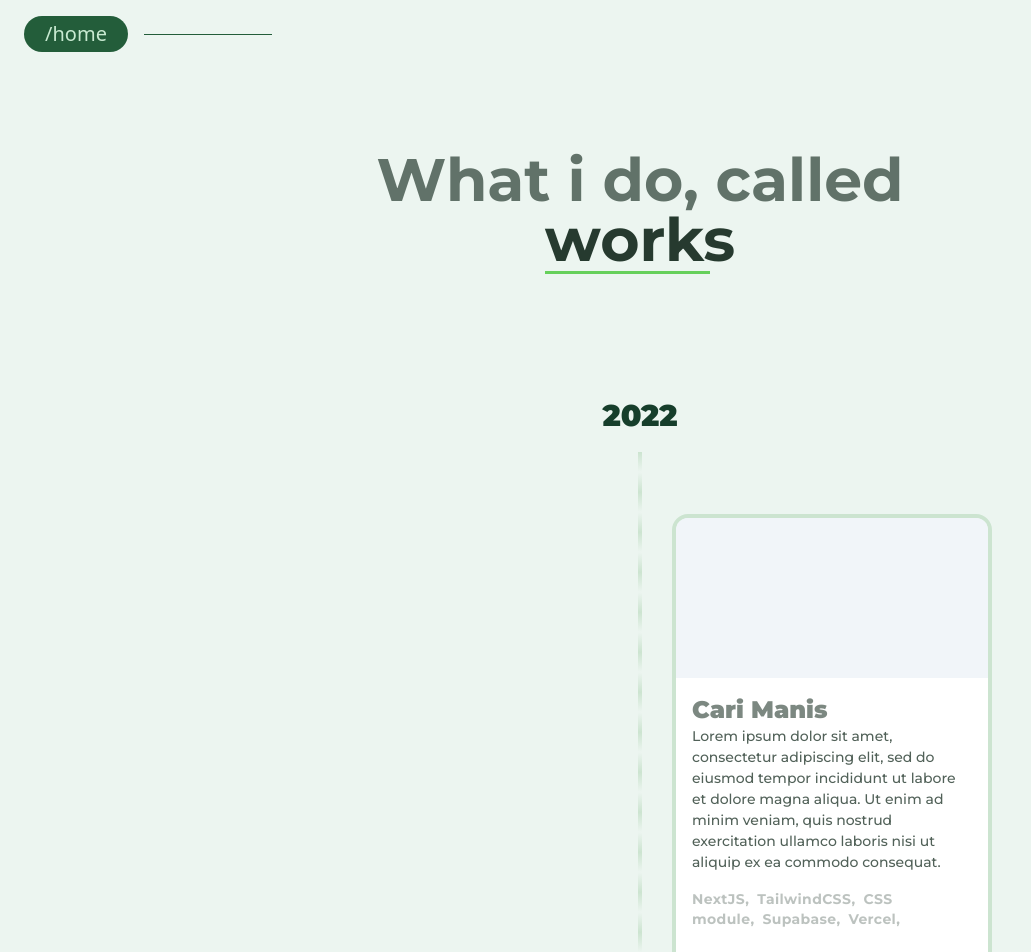
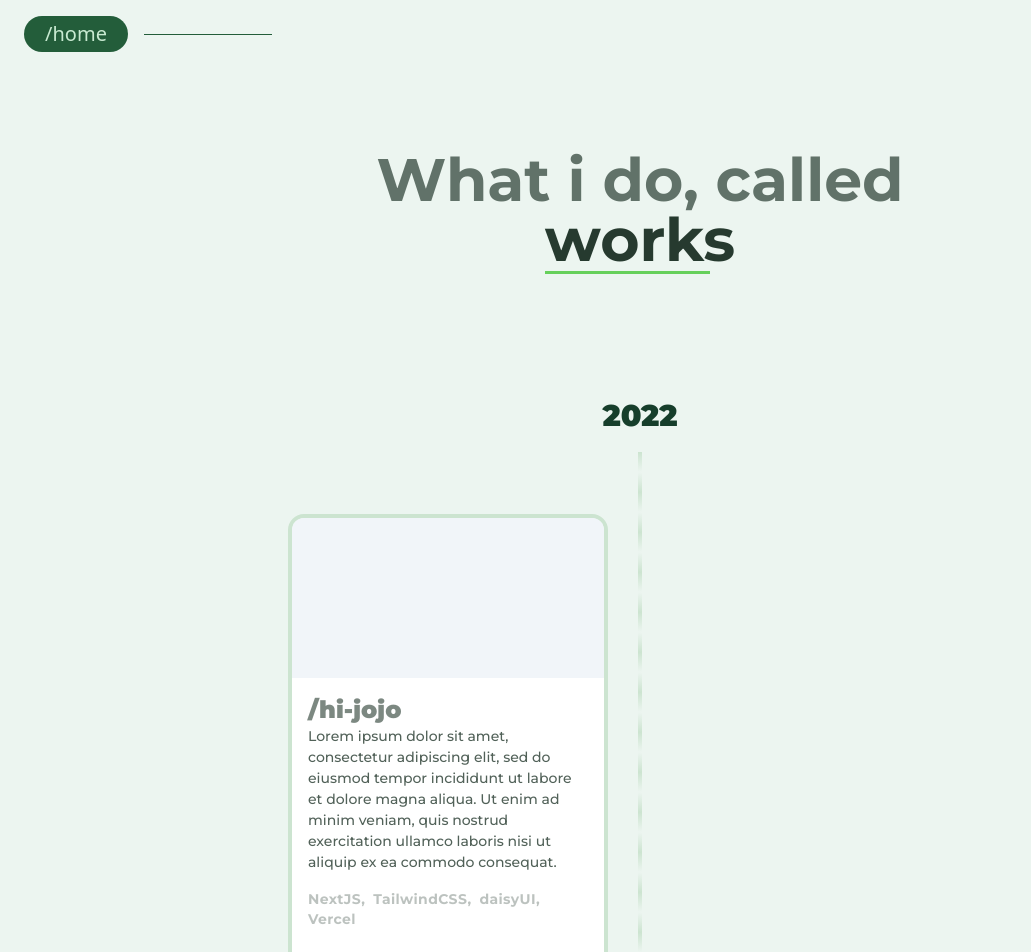
Before and after one commit to code7070/hi-jojo, a Next.js app: page /works in a window 1280 px wide. Shown: the top 952 px of the page, without its empty margins (0-1031 px from the left). Built offline with nearby package versions, Linux system fonts and the light colour scheme.

Commit message:
add tags and re-order position

```diff
--- a/src/layouts/project/project-card.js
+++ b/src/layouts/project/project-card.js
@@ -4,8 +4,8 @@ export default function ProjectCard({
   isEven,
   stacks,
 }) {
-  let evenClass = "md:-translate-x-[60%]";
-  if (isEven) evenClass = "md:translate-x-[60%]";
+  let evenClass = "md:translate-x-[60%]";
+  if (isEven) evenClass = "md:-translate-x-[60%]";
   const stacklist = `${stacks}`.split(",");
   return (
     <div
@@ -17,15 +17,19 @@ export default function ProjectCard({
         <div className="text-sm font-medium leading-normal opacity-80">
           {description}
         </div>
-        <div className="text-sm my-4 font-bold tracking-wide">
-          {stacklist.map((i) => (
-            <span
-              key={i}
-              className="opacity-30 hover:opacity-80 hover:underline mr-2 after:content-[',']"
-            >
-              {i}
-            </span>
-          ))}
+        <div className="text-sm my-4 font-bold tracking-wide flex flex-wrap">
+          {stacklist.map((i, index) => {
+            const isLast = index + 1 === stacklist.length;
+            const classComma = isLast ? "" : "after:content-[',']";
+            return (
+              <span
+                key={i}
+                className={`opacity-30 hover:opacity-80 hover:underline mr-2 ${classComma}`}
+              >
+                {i}
+              </span>
+            );
+          })}
         </div>
       </div>
     </div>
--- a/src/utils/worklist.js
+++ b/src/utils/worklist.js
@@ -1,4 +1,10 @@
 const workList = [
+  {
+    name: "/hi-jojo",
+    year: 2022,
+    link: "/hi-jojo",
+    stacks: "NextJS,TailwindCSS,daisyUI,Vercel",
+  },
   {
     name: "Cari Manis",
     year: 2022,
```
